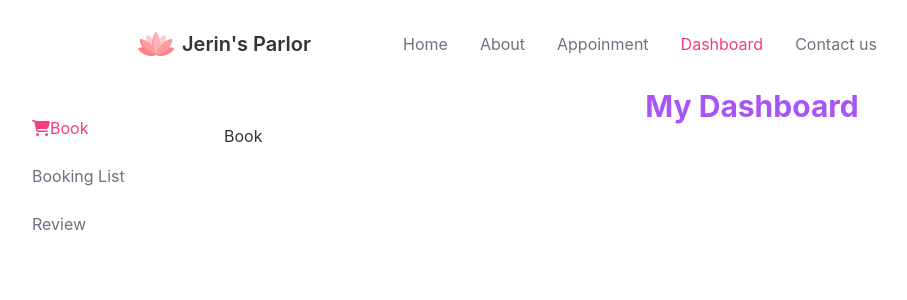
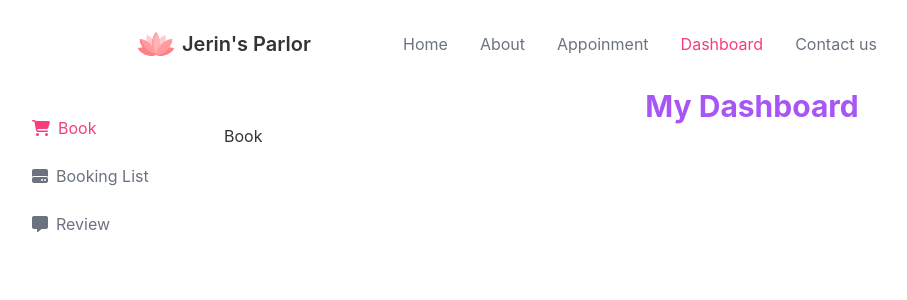
Before and after one commit to Saiket-Das/jerin-parlor, a React (Create React App) app in the folder frontend/: page /dashboard in a window 1280 px wide. Shown: the top 300 px of the page, without its empty margins (0-907 px from the left). Built offline with nearby package versions, Linux system fonts and the light colour scheme.

Commit message:
Frontent - Icon added in Dashboard routes

```diff
--- a/frontend/src/app/components/shared/Icon.tsx
+++ b/frontend/src/app/components/shared/Icon.tsx
@@ -5,7 +5,7 @@ type Props = {
 };
 
 const Icon = ({ icon }: Props) => {
-  return <FontAwesomeIcon icon={icon} />;
+  return <FontAwesomeIcon className="pr-2" icon={icon} />;
 };
 
 export default Icon;
--- a/frontend/src/app/pages/dashboard/Dashboard.tsx
+++ b/frontend/src/app/pages/dashboard/Dashboard.tsx
@@ -1,5 +1,9 @@
 import { Outlet } from "react-router-dom";
-import { faCartShopping } from "@fortawesome/free-solid-svg-icons";
+import {
+  faCartShopping,
+  faMessage,
+  faHardDrive,
+} from "@fortawesome/free-solid-svg-icons";
 
 import Icon from "../../components/shared/Icon";
 import Link from "../../components/shared/CustomLink";
@@ -30,11 +34,14 @@ const Dashboard = () => {
               </Link>
             </li>
             <li>
-              <Link to="/dashboard/review">Booking List</Link>
+              <Link to="/dashboard/review">
+                <Icon icon={faHardDrive}></Icon>
+                Booking List
+              </Link>
             </li>
             <li>
               <Link to="/dashboard/history">
-                {/* <Icon /> */}
+                <Icon icon={faMessage}></Icon>
                 Review
               </Link>
             </li>
```
